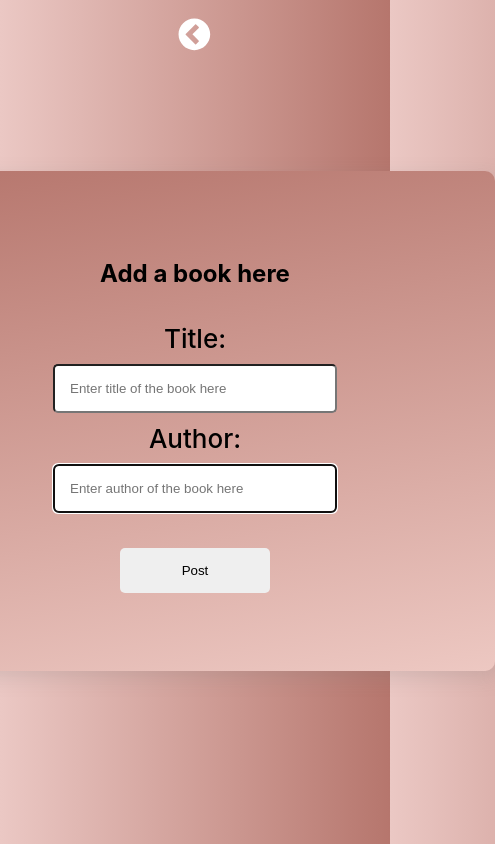
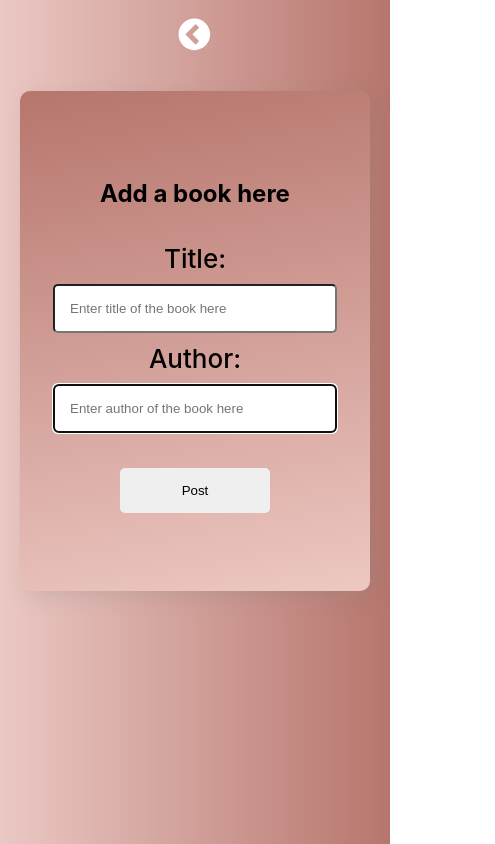
Before and after one commit to Neaa99/Nexer-case, a React (Create React App) app in the folder frontend/: page /add in a window 390 px wide. Shown: the whole page, 495 px wide, since content can reach past the window. Built offline with nearby package versions, Linux system fonts and the light colour scheme.

Commit message:
responsive styling

```diff
--- a/frontend/src/index.css
+++ b/frontend/src/index.css
@@ -186,7 +186,7 @@ label {
   flex-direction: column;
   align-items: center;
   gap: 20px;
-  padding: 100px;
+  margin-top: 50px;
 }
 
 .search-button {
@@ -202,3 +202,18 @@ label {
 .search-button:hover {
   box-shadow: 6px 6px 20px rgba(122,122,122,0.212);
 }
+
+@media (max-width: 700px) {
+  .details {
+    margin: 50px;
+    padding: 10px;
+    height: 500px;
+  }
+  .details-header {
+    flex-direction: column;
+  }
+  .add-form {
+    width: 350px;
+    margin-top: 20px;
+  }
+}
```
